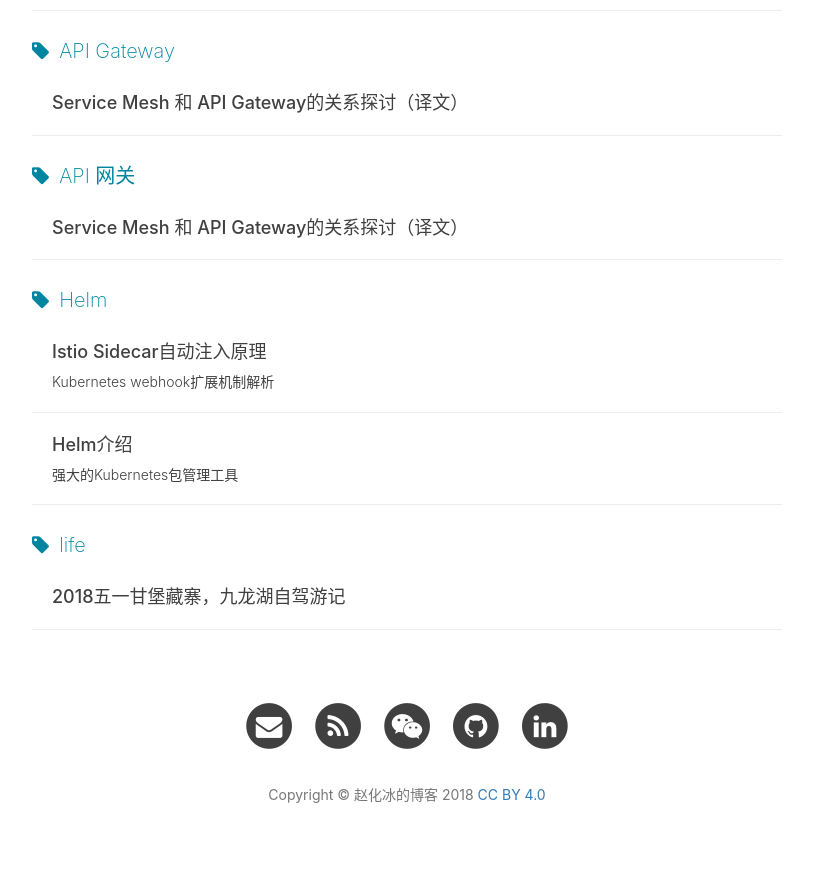
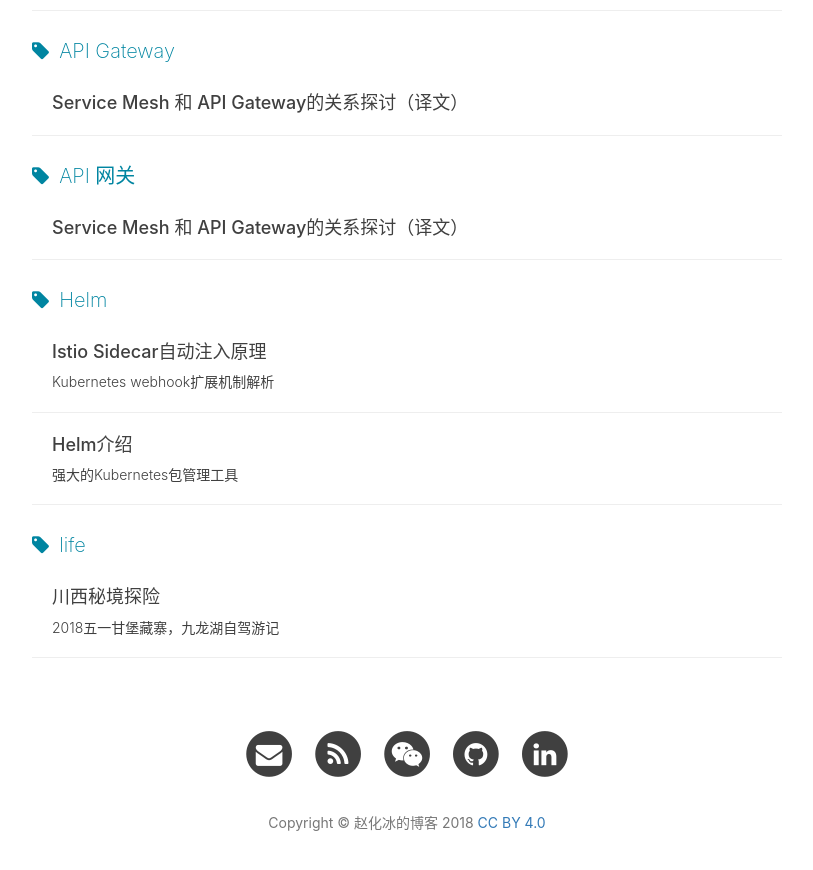
Before and after one commit to zhaohuabing/jekyll_blog_backup, a Jekyll site: the page built from tags.html, in a window 1280 px wide and 900 px high, scrolled down 5788 px. Shown: the top 870 px of the window, without its empty margins (233-1046 px from the left). Built offline with Jekyll 4.4.1, drawn with Linux system fonts in a browser that asks for light colours; nearby versions of some CDN libraries; comment, search, counter and statistics services are not loaded.

Commit message:
modify title
Signed-off-by: zhaohuabing <zhaohuabing@gmail.com>

```diff
--- a/_posts/2018-05-01-may-day-jiulonghu.markdown
+++ b/_posts/2018-05-01-may-day-jiulonghu.markdown
@@ -1,7 +1,7 @@
 ---
 layout:     post
-title:      "2018五一甘堡藏寨，九龙湖自驾游记"
-subtitle:   ""
+title:      "川西秘境探险"
+subtitle:   "2018五一甘堡藏寨，九龙湖自驾游记"
 date:       2018-05-01 21:00:00
 author:     "赵化冰"
 header-img: "img/in-post/2018-05-01-may-day-jiulonghu/snowmountain.jpg"
```
